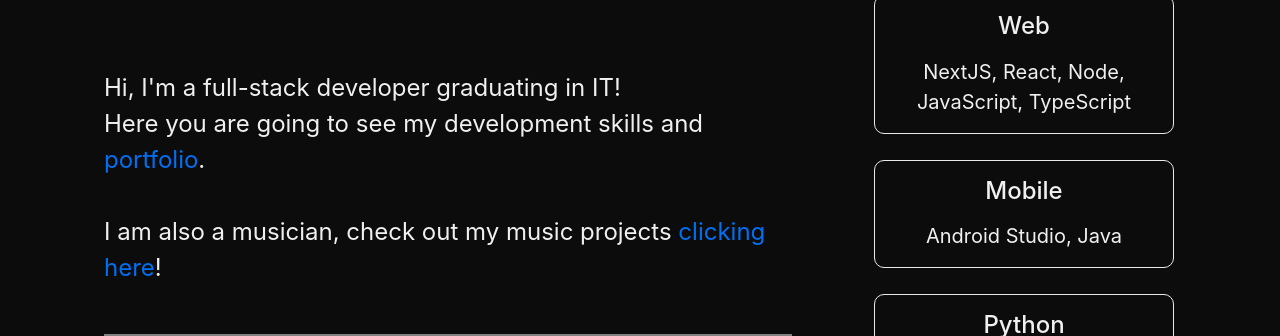
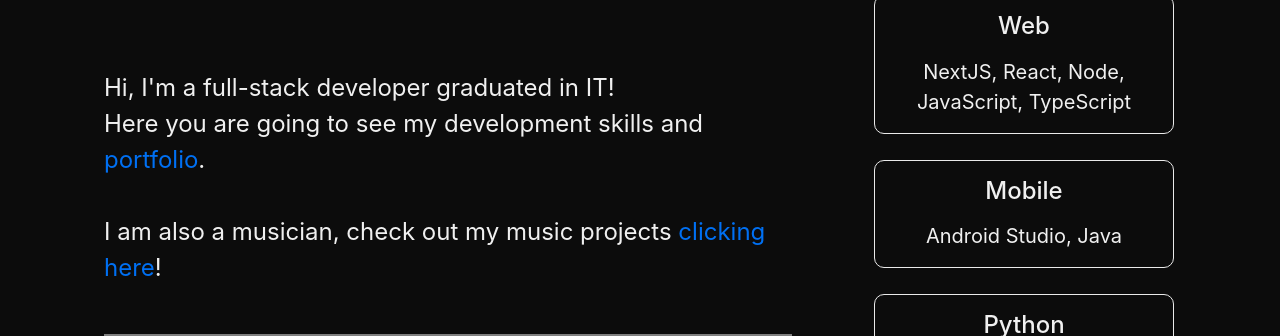
Before and after one commit to JhowBR/personal-website, a Next.js app: page / in a window 1280 px wide. Shown: the part 144-480 px from the top of the page. Built offline with nearby package versions, Linux system fonts and the light colour scheme.

Commit message:
Update index.tsx

```diff
--- a/pages/index.tsx
+++ b/pages/index.tsx
@@ -33,7 +33,7 @@ const Home: NextPage = () => {
 
             <section>
               <p className={styles.description}>
-                Hi, I'm a full-stack developer graduating in IT!
+                Hi, I'm a full-stack developer graduated in IT!
                 <br />
                 Here you are going to see my development skills and <Link href={'#portfolio'}><a>portfolio</a></Link>.
                 <br />
```
